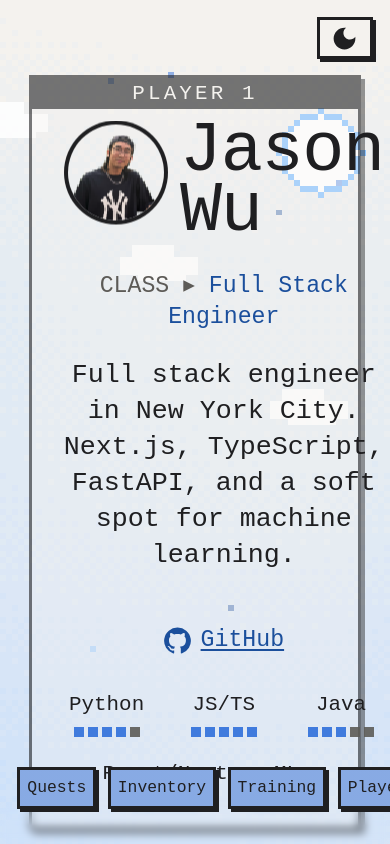
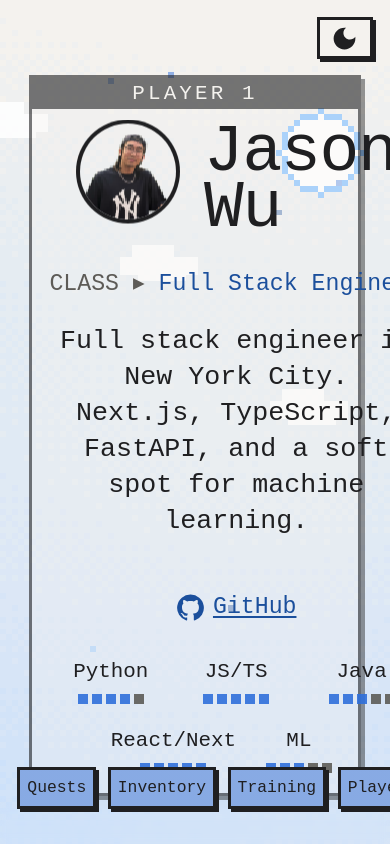
Before and after one commit to Jason-Wuuuu/Jason, a React (Vite) app: page / in a window 390 px wide. Shown: the top 844 px of the page. Built offline with nearby package versions, Linux system fonts and the light colour scheme; a web font is replaced by a local one.

Commit message:
Phones: wider avatar-name gap that scales with width, greeting bubble under the avatar
Co-Authored-By: Claude Sonnet 5.5 <noreply@anthropic.com>

```diff
--- a/src/index.css
+++ b/src/index.css
@@ -275,11 +275,12 @@ footer { padding-block: 4rem 8rem; color: var(--mute); }
   .card { position: relative; padding: 44px 16px 20px; background: color-mix(in srgb, var(--bg) 30%, transparent); background-clip: padding-box; border: 3px solid color-mix(in srgb, var(--ink) 60%, transparent); box-shadow: 4px 4px 0 color-mix(in srgb, var(--ink) 45%, transparent); }
   .card > .bar { display: block; position: absolute; inset: 0 0 auto; padding: .05rem .75rem; font-size: .9rem; background: color-mix(in srgb, var(--ink) 60%, transparent); color: var(--bg); letter-spacing: .15em; }
   .card { text-align: center; } /* centred stack: avatar, name, class, tagline, links, stats */
-  .card { display: grid; grid-template-columns: 1fr auto auto 1fr; align-items: center; column-gap: 16px; } /* avatar and name share the top row, centred as a pair between two spacer columns */
+  .card { display: grid; grid-template-columns: 1fr auto auto 1fr; align-items: center; column-gap: clamp(12px, calc(100vw - 340px), 28px); } /* avatar and name share the top row, centred as a pair between two spacer columns */
   .card .who { display: contents; }
   .card .who > *:not(h1), .card .stats { grid-column: 1 / -1; }
   .card .avatar-wrap { grid-column: 2; }
-  .card h1 { grid-column: 3; white-space: nowrap; font-size: clamp(52px, 18vw, 88px); margin: 0 0 .5rem; text-align: left; }
+  .card h1 { grid-column: 3; white-space: nowrap; font-size: clamp(46px, 17vw, 88px); margin: 0 0 .5rem; text-align: left; }
+  @media (max-width: 340px) { .card .pixel-avatar { width: 72px; } }
   .card .cls { margin-top: .75rem; }
   .lead { font-size: 1.15rem; margin-inline: auto; }
   .cls { display: block; margin: 0 0 1rem; color: var(--blue); }
@@ -311,7 +312,7 @@ footer { padding-block: 4rem 8rem; color: var(--mute); }
   content: ""; position: absolute; left: -9px; top: .5rem; width: 10px; height: 10px; rotate: 45deg;
   background: var(--bg); border-left: 3px solid var(--ink); border-bottom: 3px solid var(--ink);
 }
-@media (min-width: 901px) {
+@media (min-width: 901px), (max-width: 700px) { /* under the avatar; beside it would cover the name on the phone card */
   .bubble { left: 0; top: calc(100% + 14px); }
   .bubble::before { left: 20px; top: -9px; border-bottom: 0; border-top: 3px solid var(--ink); }
 }
```
